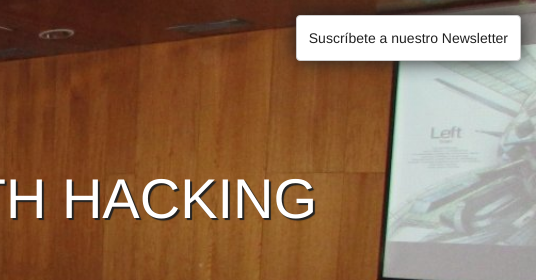
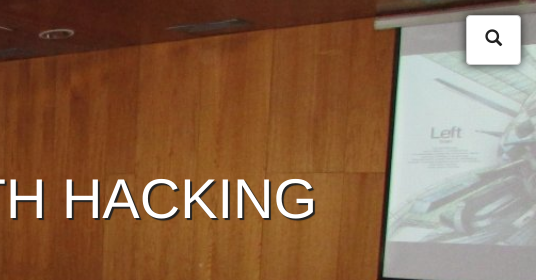
Before and after one commit to Saez/prueba-html-css, a plain HTML site: page index.html in a window 1280 px wide. Shown: the top 280 px of the page, 744-1280 px from the left. Drawn offline with nearby package versions, Linux system fonts and the light colour scheme.

Commit message:
[ADD] -> Avances

```diff
--- a/css/style.css
+++ b/css/style.css
@@ -3,14 +3,15 @@ body {
 }
 
 .newsletter {
-    box-shadow: 0px 0px 20px #222;
+    box-shadow: 0px 0px 10px #222;
     display: block;
+    font-size: 1.2em;
     position: fixed;
     right: 15px;
     border-radius: 4px;
     top: 15px;
     color: #222;
-    padding: 12px;
+    padding: 12px 18px;
     background-color: #fff;
     z-index: 9999;
     border: 1px solid #ccc;
@@ -32,6 +33,7 @@ body {
 
 .principal img {
     display: inline;
+    position: static;
     width: 200px;
 }
 
--- a/index.html
+++ b/index.html
@@ -13,7 +13,7 @@
     <![endif]-->
 </head>
 <body>
-    <a href="#" class="newsletter">Suscríbete a nuestro Newsletter</a>
+    <a href="#" class="newsletter"><span class="glyphicon glyphicon-search" aria-hidden="true"></span></a>
     <main>
         <section class="principal">
             <div class="container">
@@ -46,7 +46,6 @@
                             Pon creatividad en tu negocio y con poco dinero empieza a multiplicar tus ingresos. Aprende como trabajar con PNL en tu negocio y hacer hacks para conseguir más clientes.
                         </p>
                     </div>
-
                 </div>
             </div>
         </section>
```
